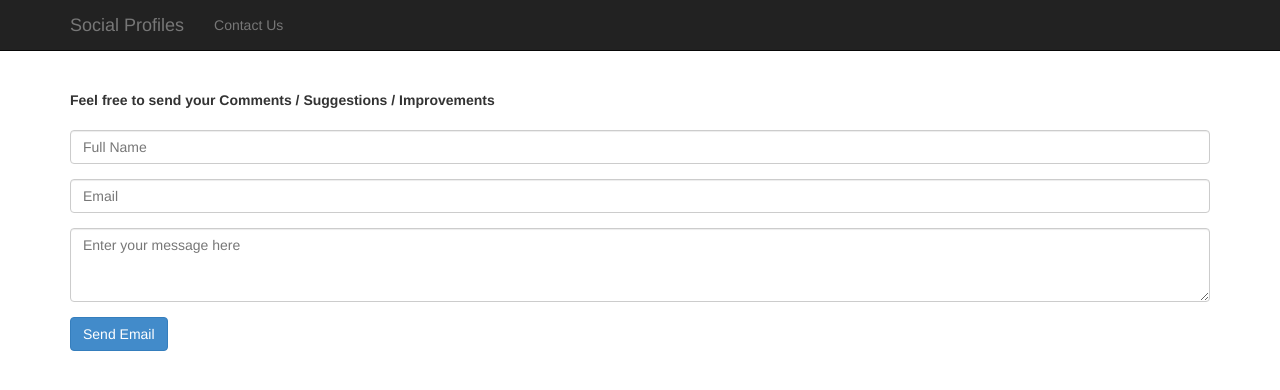
After one commit to ajkumark/socialprofiles, a Django app: template fullcontactapp/templates/contact.html in a window 1280 px wide. The commit adds this page. Shown: the top 390 px of the page. Run offline with Django 3.2, Linux system fonts and the light colour scheme; the template is opened without the code that fills it, so the values that code supplies are empty; some libraries are stand-ins or nearby versions.

Commit message:
added contact feature

```diff
--- a/fullcontactapp/templates/base.html
+++ b/fullcontactapp/templates/base.html
@@ -28,7 +28,12 @@
                 <span class="icon-bar"></span>
                 <span class="icon-bar"></span>
                 </button>
+
+
                 <a class="navbar-brand" href="/">Social Profiles</a>
+                <ul class="nav navbar-nav">
+                <li><a href="/contact/">Contact Us</a></li>
+              </ul>
             </div>
         </div>
     </div>
--- /dev/null
+++ b/fullcontactapp/templates/contact.html
@@ -0,0 +1,32 @@
+{% extends "base.html" %}
+{% block title %}Social Profiles{% endblock %}
+{% load staticfiles %}
+{% block content %}
+<form class="form-horizontal" method="post" action="">{% csrf_token %}
+	<div class="form-group">
+		<div class="col-sm-12">
+			<label>Feel free to send your Comments / Suggestions / Improvements</label>
+		</div>
+	</div>
+	<div class="form-group">
+		<div class="col-sm-12">
+			<input required type="text" name="name" class="form-control" id="name" placeholder="Full Name">
+		</div>
+	</div>
+	<div class="form-group">
+		<div class="col-sm-12">
+			<input required type="email" name="email" class="form-control" id="email" placeholder="Email">
+		</div>
+	</div>
+	<div class="form-group">
+	<div class="col-sm-12">
+		<textarea required class="form-control" name="description" rows="3" placeholder="Enter your message here"></textarea>
+	</div>
+	</div>
+	<div class="form-group">
+		<div class="col-sm-10">
+			<button type="submit" class="btn btn-md btn-primary">Send Email</button>
+		</div>
+	</div>
+</form>
+{% endblock %}
--- a/fullcontactapp/urls.py
+++ b/fullcontactapp/urls.py
@@ -3,5 +3,7 @@ from django.contrib import admin
 
 urlpatterns = patterns('',
     url(r'^$', 'fullcontactapp.views.home', name='home'),
+	url(r'(?P<msg>[a-z]+)$', 'fullcontactapp.views.home', name='optional_home'),
+    url(r'^contact/', 'fullcontactapp.views.contact', name='contact'),
     # url(r'^result/$', 'fullcontactapp.views.result', name='result'),
 )
--- a/getcontactdetails/settings.py
+++ b/getcontactdetails/settings.py
@@ -97,6 +97,12 @@ TEMPLATE_DIRS = (
 
 FULLCONTACT_API_KEY = '54ea4d775dcfd08'
 
+EMAIL_USE_TLS = True
+EMAIL_HOST = 'smtp.mandrillapp.com'
+EMAIL_PORT = 587
+EMAIL_HOST_USER = 'djangoajai@gmail.com'
+EMAIL_HOST_PASSWORD = 'GJ8sKrCyJLjKeeKNZ8XYfg'
+
 try:
     from local_settings import *
 except:
--- a/requirements.txt
+++ b/requirements.txt
@@ -10,3 +10,4 @@ psycopg2==2.6
 requests==2.5.3
 static3==0.5.1
 wsgiref==0.1.2
+mandrill==1.0.57
```
Also changed, not shown: fullcontactapp/templates/home.html (+6 -1 lines), fullcontactapp/views.py (+29 -2 lines).
